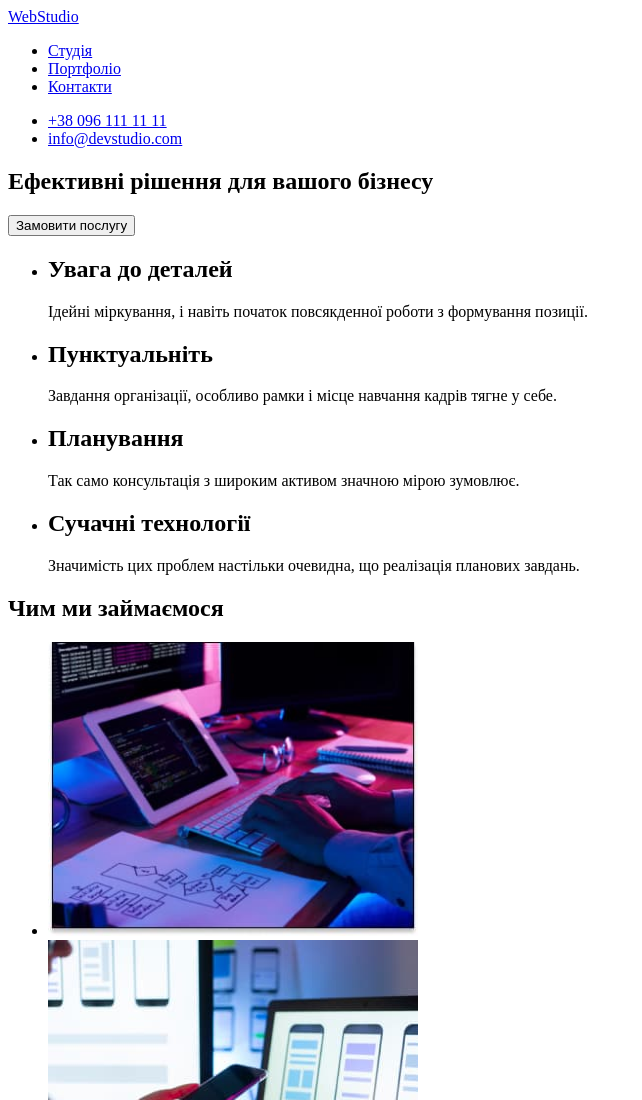
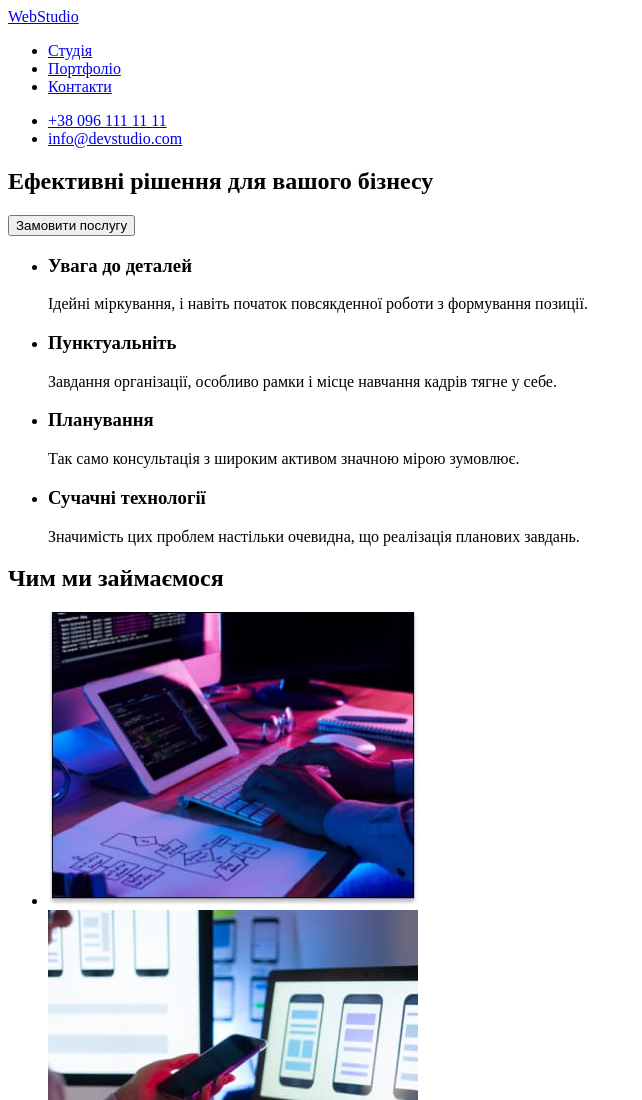
Before and after one commit to TetianaKabanova/goit-markup-hw-01, a plain HTML site: page index.html in a window 1280 px wide. Shown: the top 1100 px of the page, without its empty margins (0-642 px from the left). Drawn offline with Linux system fonts and the light colour scheme.

Commit message:
Update index.html

```diff
--- a/index.html
+++ b/index.html
@@ -43,30 +43,30 @@
       </section>
 
       <section>
-        <h3 hidden>Наші переваги</h3>
+        <h2 hidden>Наші переваги</h2>
         <ul>
           <li>
-            <h2>Увага до деталей</h2>
+            <h3>Увага до деталей</h3>
             <p>
               Ідейні міркування, і навіть початок повсякденної роботи з
               формування позиції.
             </p>
           </li>
           <li>
-            <h2>Пунктуальніть</h2>
+            <h3>Пунктуальніть</h3>
             <p>
               Завдання організації, особливо рамки і місце навчання кадрів тягне
               у себе.
             </p>
           </li>
           <li>
-            <h2>Планування</h2>
+            <h3>Планування</h3>
             <p>
               Так само консультація з широким активом значною мірою зумовлює.
             </p>
           </li>
           <li>
-            <h2>Сучачні технології</h2>
+            <h3>Сучачні технології</h3>
             <p>
               Значимість цих проблем настільки очевидна, що реалізація планових
               завдань.
```
